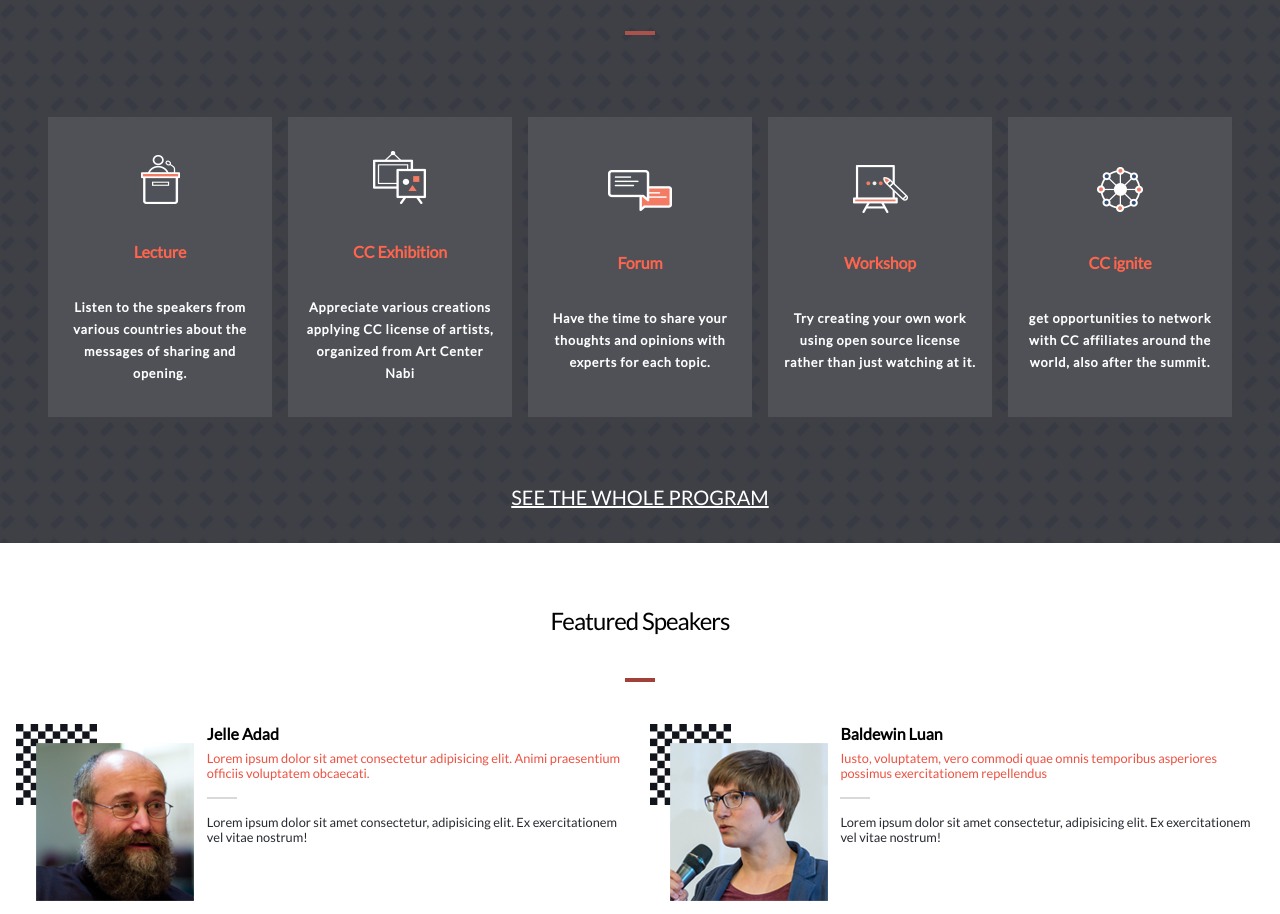
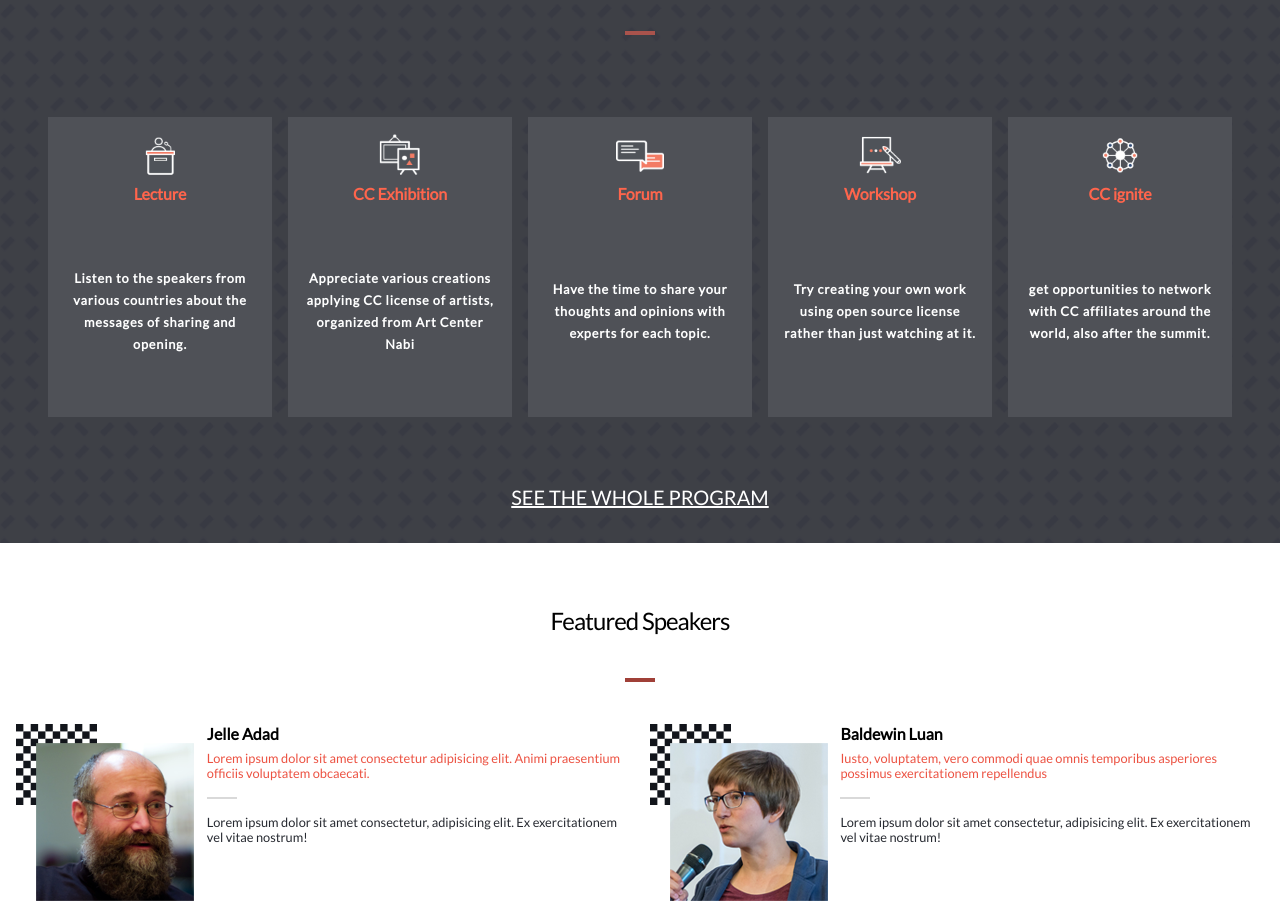
Before and after one commit to FevenSeyfu/Javascript-Hackathon, a website: page index.html in a window 1280 px wide. Shown: the part 1089-2003 px from the top of the page. Drawn offline with Linux system fonts and the light colour scheme; a web font is replaced by a local one.

Commit message:
centered contents of program card

```diff
--- a/assets/Js/mobile-menu.js
+++ b/assets/Js/mobile-menu.js
@@ -86,6 +86,6 @@ function addFeaturedSpeaker() {
   });
 }
 
-window.onload = () => {
+window.addEventListener('DOMContentLoaded', () => {
   addFeaturedSpeaker();
-};
+});
--- a/assets/css/home.css
+++ b/assets/css/home.css
@@ -194,10 +194,15 @@ html {
   background: #3b3e45;
   backdrop-filter: blur(5px);
   padding: 0.5rem 1rem;
+  width: fit-content;
 }
 
 .program-card:hover {
   border: 1px solid #fff;
+}
+
+.program-icon {
+  margin: auto 0;
 }
 
 .main-title {
@@ -233,6 +238,7 @@ html {
   line-height: 25px;
   letter-spacing: -0.01em;
   color: #ff5438;
+  width: fit-content;
 }
 
 .program-description {
@@ -245,6 +251,7 @@ html {
   display: flex;
   align-items: center;
   letter-spacing: 0.06em;
+  width: fit-content;
 }
 
 .main-btn {
@@ -484,11 +491,14 @@ html {
     justify-content: center;
     align-items: center;
     height: 300px;
+    padding: 1rem 1rem;
   }
 
   .program-icon {
-    width: 64px;
-    height: 58px;
+    position: absolute;
+    top: 1rem;
+    width: 3rem;
+    height: 2.8rem;
     margin: 0 auto;
     padding: 0;
   }
@@ -496,6 +506,18 @@ html {
   .program-title,
   .program-description {
     text-align: center;
+  }
+
+  .program-title {
+    position: absolute;
+    top: 4rem;
+  }
+
+  .program-description {
+    /* position: absolute; */
+    margin-top: 6rem;
+    margin-bottom: 0.5rem;
+    width: fit-content;
   }
 
   .program-link {
```
